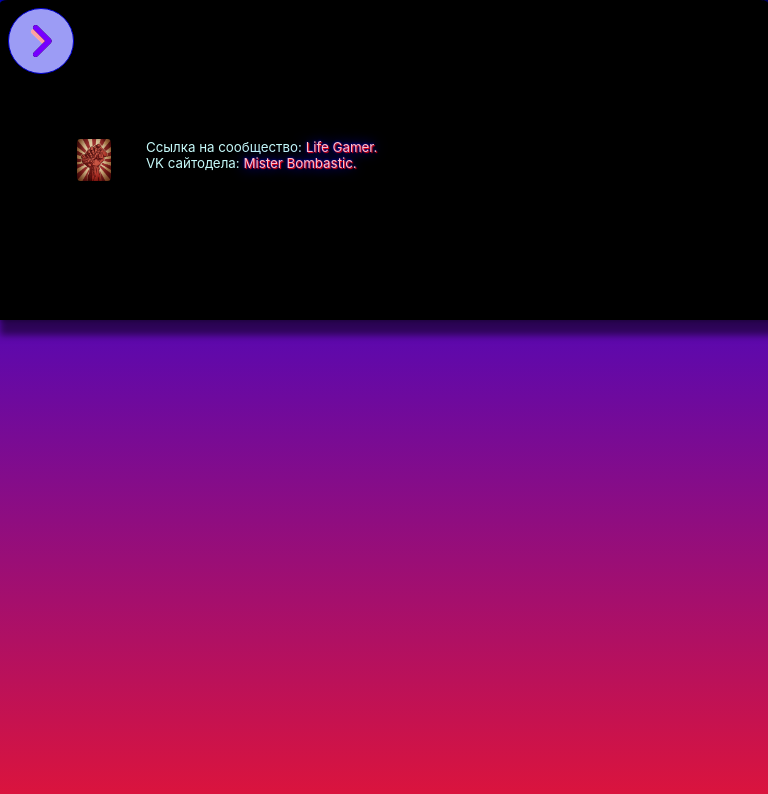
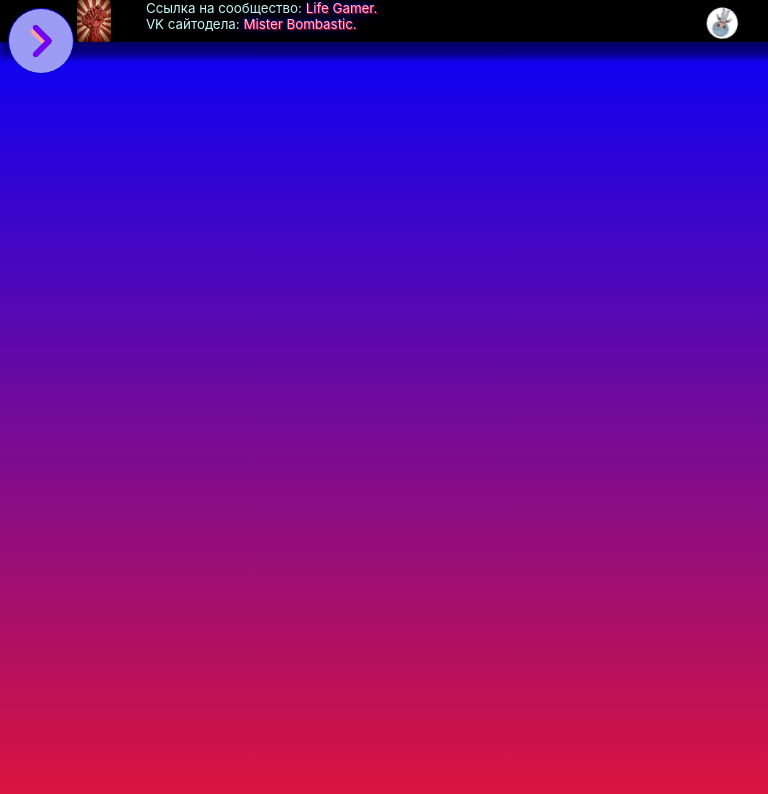
Before and after one commit to Diesfingers228/LifeGamer, a React (Create React App) app in the folder my-app/: page /info in a window 768 px wide. Shown: the top 794 px of the page. Built offline with nearby package versions, Linux system fonts and the light colour scheme.

Commit message:
Life Gamer

```diff
--- a/my-app/src/AppMobile800px.css
+++ b/my-app/src/AppMobile800px.css
@@ -354,9 +354,7 @@
       box-shadow: 1vw 1vw 1vw 1vw rgba(0, 0, 0, 0.5), 1vw -1vw 1vw 1vw rgba(0, 0, 0, 0.5);
       display: flex;
       align-items: center;
-      position: absolute;
-      bottom: 0 auto;
-      height: 20rem;
+      height: 100%;
       width: 100%;
     }
 
```
